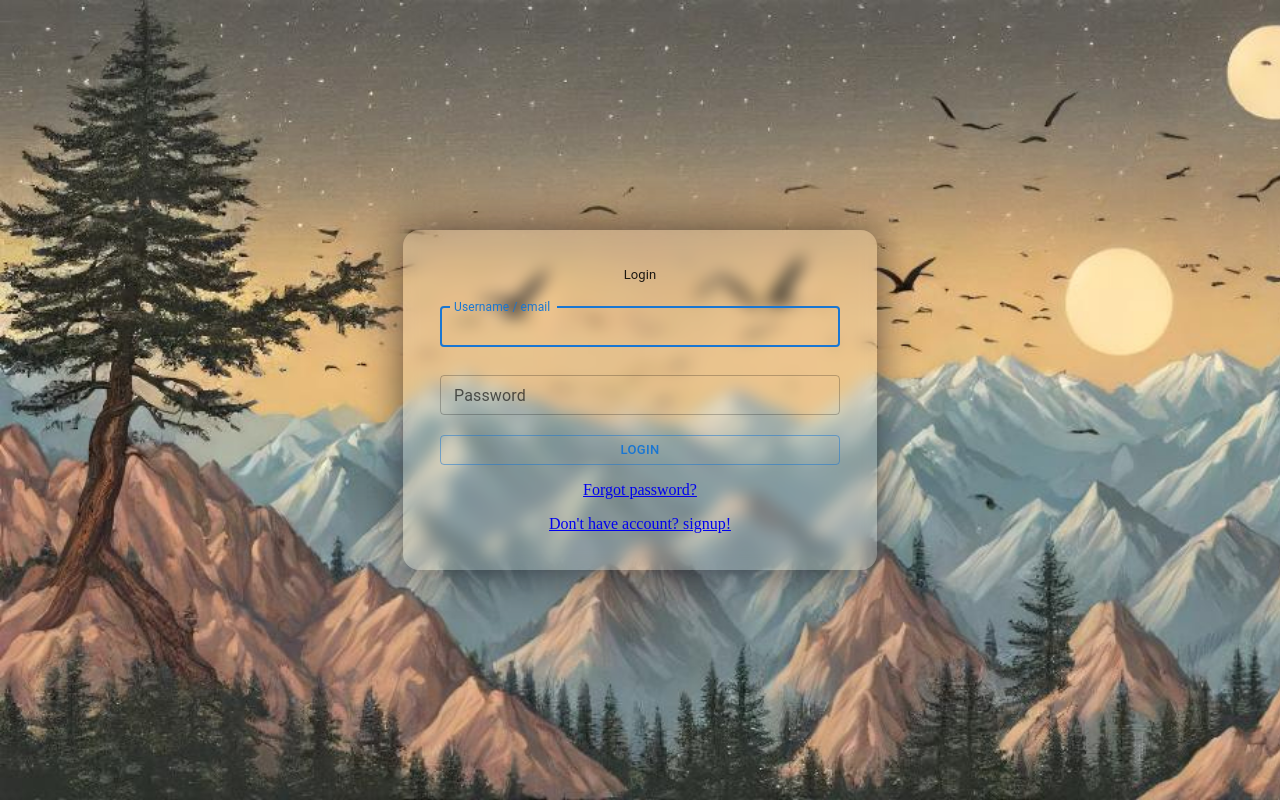
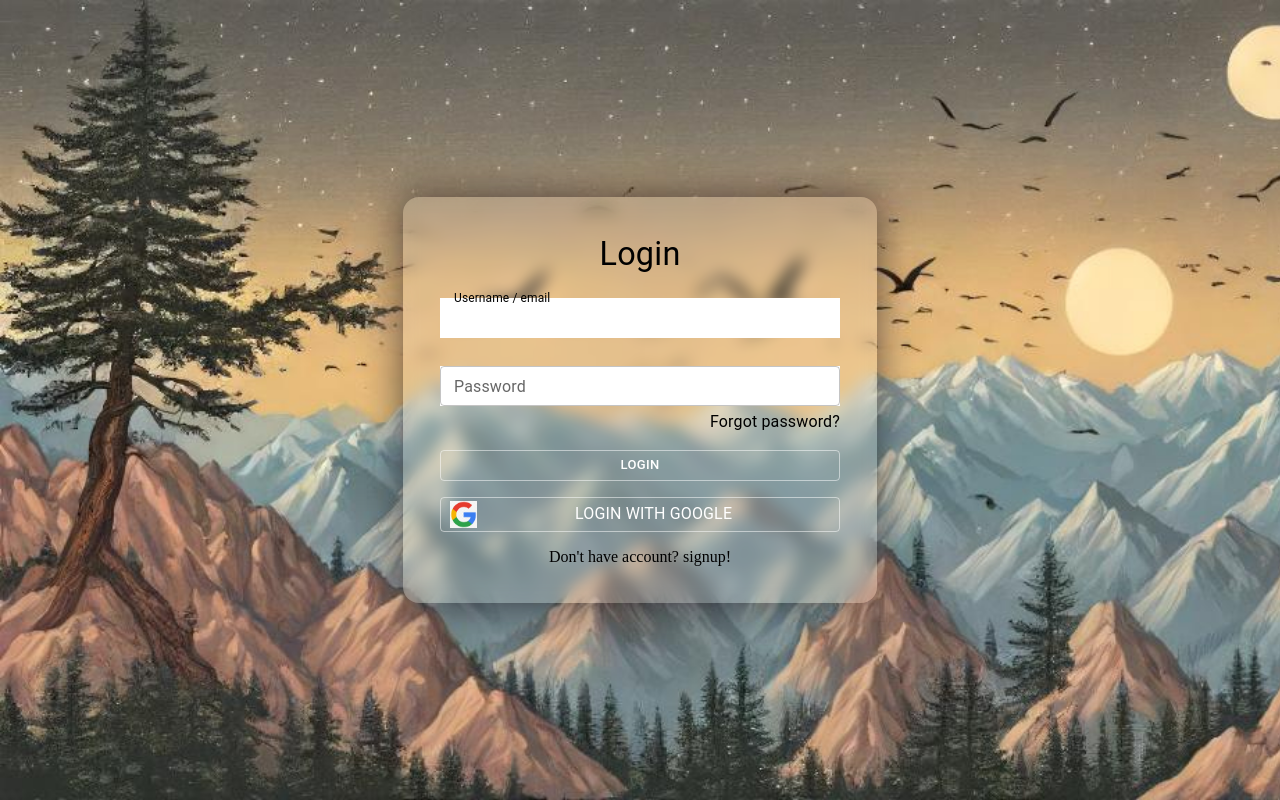
Before and after one commit to prakashmishra1234/Mern_Project, a React (Create React App) app in the folder client/: page /login in a window 1280 px wide. Built offline with nearby package versions, Linux system fonts and the light colour scheme.

Commit message:
ui changes

```diff
--- a/client/src/Theme.tsx
+++ b/client/src/Theme.tsx
@@ -3,7 +3,7 @@ import { LOCAL_STORAGE_KEY } from "./constant";
 
 const primary = {
   main: "#fff",
-  dark: "",
+  dark: "#000",
   light: "",
 };
 
@@ -25,7 +25,7 @@ const theme = createTheme({
     MuiTypography: {
       styleOverrides: {
         h4: {
-          color: primary.main,
+          color: primary.dark,
         },
       },
     },
@@ -34,7 +34,7 @@ const theme = createTheme({
         root: {
           backgroundColor: primary.main,
           "& label.Mui-focused": {
-            color: secondary.main,
+            // color: secondary.main,
           },
         },
       },
@@ -43,7 +43,7 @@ const theme = createTheme({
     MuiSelect: {
       styleOverrides: {
         filled: {
-          backgroundColor: primary.main,
+          // backgroundColor: primary.main,
         },
       },
     },
--- a/client/src/index.tsx
+++ b/client/src/index.tsx
@@ -8,7 +8,7 @@ const root = ReactDOM.createRoot(
   document.getElementById("root") as HTMLElement
 );
 root.render(
-  // <ThemeProvider theme={Theme}>
-  <App />
-  // </ThemeProvider>
+  <ThemeProvider theme={Theme}>
+    <App />
+  </ThemeProvider>
 );
--- a/client/src/pages/auth/Login.tsx
+++ b/client/src/pages/auth/Login.tsx
@@ -6,8 +6,8 @@ import Grid from "@mui/material/Grid";
 import { useFormik } from "formik";
 import { AuthLogin, LoginValidator } from "../../type/AuthType";
 import { AuthContext } from "../../Store";
-import { Paper, TextField, Typography } from "@mui/material";
-import backgorundImageForAuthComp from "../../assets/backgorundImageForAuthComp.jpeg";
+import { IconButton, TextField, Typography } from "@mui/material";
+import GoogleIcon from "../../assets/GoogleIcon.png";
 
 const Login: React.FC = () => {
   const context = React.useContext(AuthContext);
@@ -73,6 +73,14 @@ const Login: React.FC = () => {
               formik.touched.password && (formik.errors.password as string)
             }
           />
+          <Typography textAlign={"end"}>
+            <Link
+              style={{ textDecoration: "none", color: "#000" }}
+              to="/forgot-password"
+            >
+              Forgot password?
+            </Link>
+          </Typography>
         </Grid>
         <Grid item xs={12}>
           <Button
@@ -85,11 +93,31 @@ const Login: React.FC = () => {
             Login
           </Button>
         </Grid>
-        <Grid item xs={12} textAlign={"center"}>
-          <Link to="/forgot-password">Forgot password?</Link>
+        <Grid item xs={12}>
+          <Button
+            variant="outlined"
+            size="small"
+            fullWidth
+            sx={{ display: "flex", justifyContent: "flex-start" }}
+          >
+            <Box
+              component={"img"}
+              src={GoogleIcon}
+              height={"1.7rem"}
+              width={"1.7rem"}
+            />
+            <Typography width={"100%"} textAlign={"center"}>
+              Login with google
+            </Typography>
+          </Button>
         </Grid>
         <Grid item xs={12} textAlign={"center"}>
-          <Link to="/register">Don't have account? signup!</Link>
+          <Link
+            style={{ textDecoration: "none", color: "#000" }}
+            to="/register"
+          >
+            Don't have account? signup!
+          </Link>
         </Grid>
       </Grid>
     </Box>
```
Also changed, not shown: client/src/assets/GoogleIcon.png (added).
